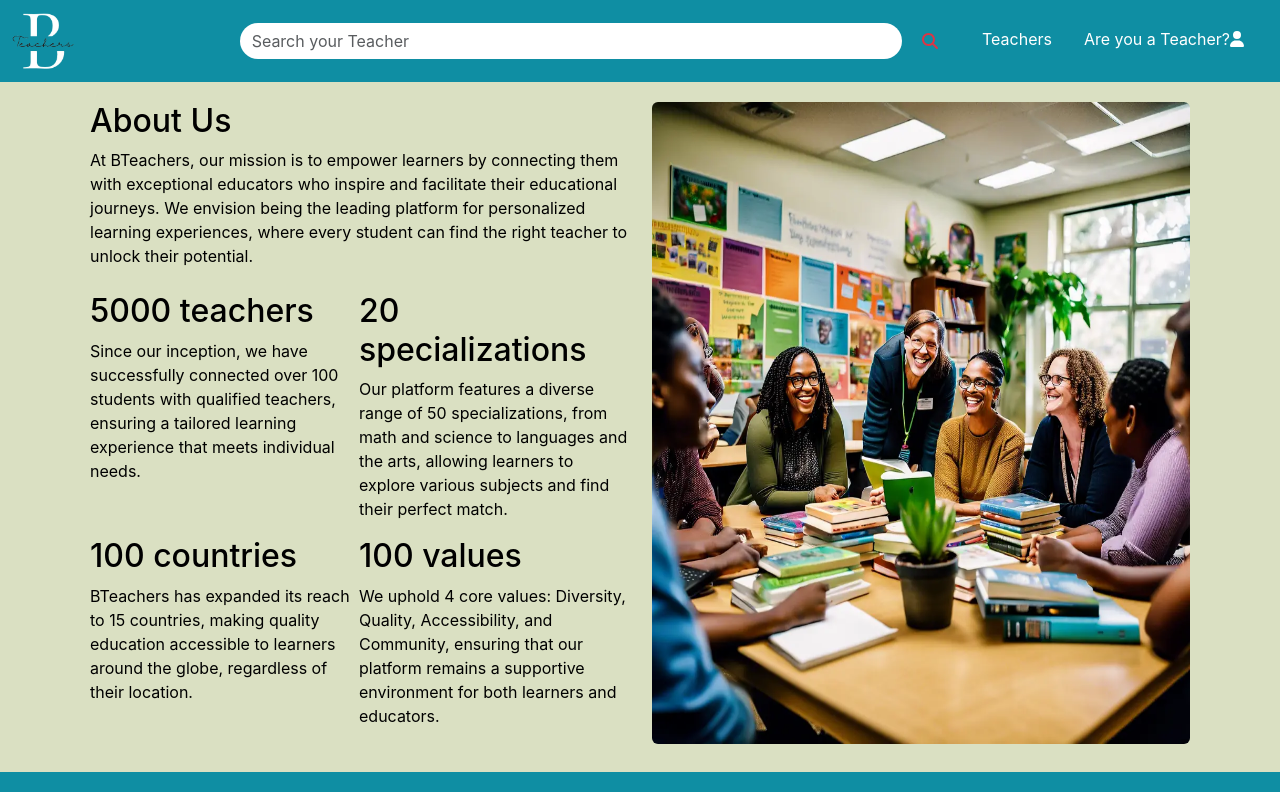
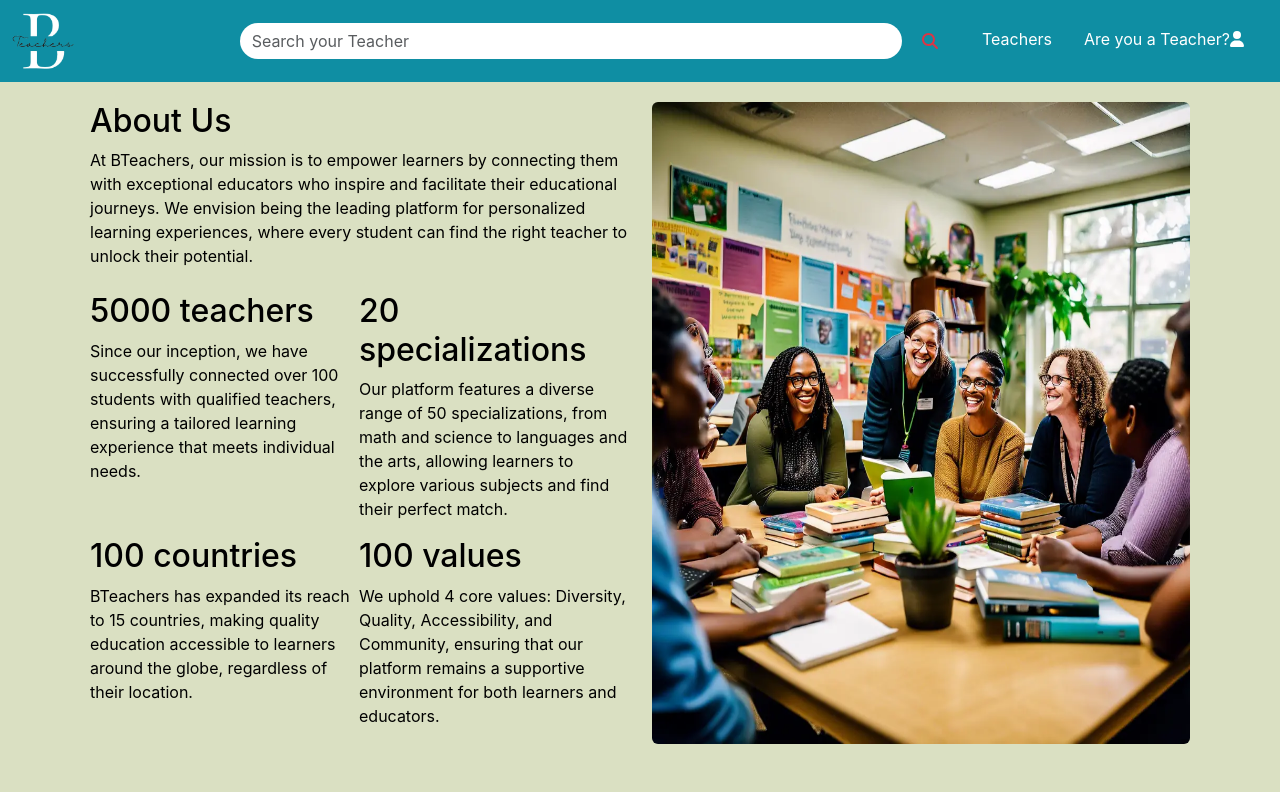
Before and after one commit to GencoMattia/Vue.js_Bteachers, a Vue app: page /AboutUs in a window 1280 px wide. Shown: the top 792 px of the page. Built offline with nearby package versions, Linux system fonts and the light colour scheme.

Commit message:
fixed issue

```diff
--- a/src/pages/AboutUs.vue
+++ b/src/pages/AboutUs.vue
@@ -63,6 +63,7 @@ export default {
 
 section.container{
     color: black;
+    padding-bottom: 18.5rem;
 }
 
 .teacher-card {
--- a/src/pages/QuestSection.vue
+++ b/src/pages/QuestSection.vue
@@ -52,7 +52,10 @@ export default {
 <style lang="scss" scoped>
 @use "../assets/styles/partials/variables" as *;
 
-
+section.container{
+    color: black;
+    padding-bottom: 12rem;
+}
 
 html,
     body {
```
